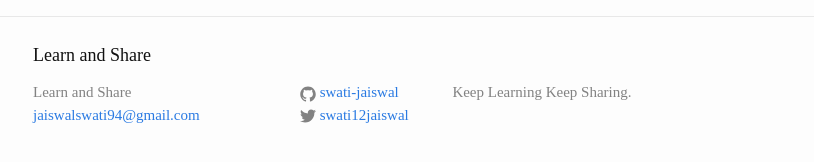
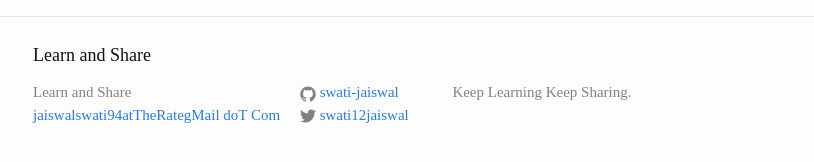
Before and after one commit to curioswati-zz/curioswati.github.io, a Jekyll site: the page built from _posts/2014-12-23-to-the-mentor.markdown, in a window 1280 px wide and 900 px high, scrolled down 4256 px. Shown: the part 724-886 px from the top of the window, without its empty margins (232-1046 px from the left). Built offline with Jekyll 4.4.1, drawn with Linux system fonts in a browser that asks for light colours.

Commit message:
changes email id

```diff
--- a/_config.yml
+++ b/_config.yml
@@ -1,6 +1,6 @@
 # Site settings
 title: Learn and Share
-email: jaiswalswati94@gmail.com
+email: jaiswalswati94atTheRategMail doT Com
 description: > # this means to ignore newlines until "baseurl:"
   Keep Learning Keep Sharing.
 baseurl: "" # the subpath of your site, e.g. /blog/
```
